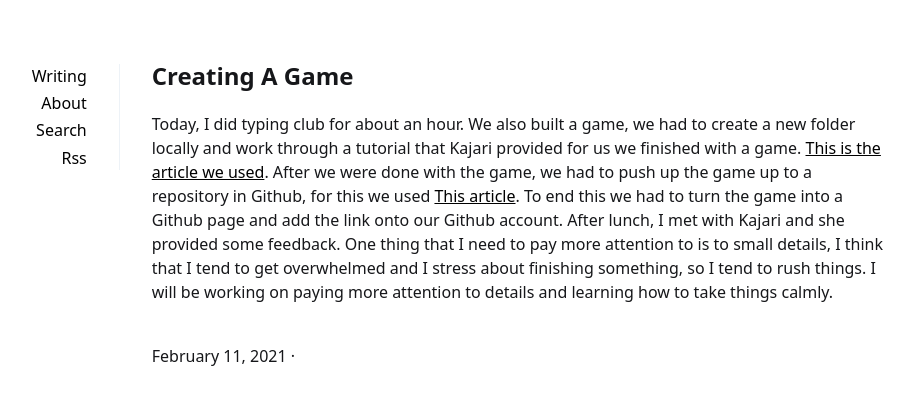
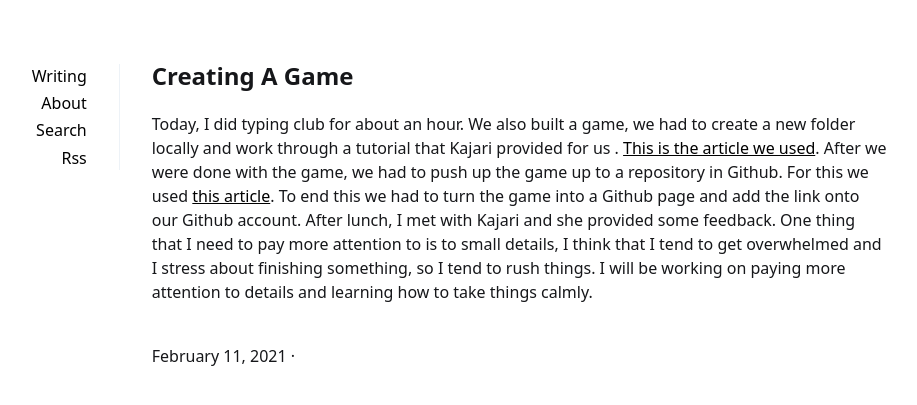
Before and after one commit to celestem406/celestem406.Github.io, a Jekyll site: the page built from _posts/2021-02-11-Creating-A-Game.md, in a window 1280 px wide. Shown: the top 405 px of the page, without its empty margins (201-1118 px from the left). Built offline with Jekyll 4.4.1, drawn with Linux system fonts in a browser that asks for light colours; a file with an impossible date is left out.

Commit message:
I fixed a couple of things

```diff
--- a/_posts/2021-02-11-Creating-A-Game.md
+++ b/_posts/2021-02-11-Creating-A-Game.md
@@ -5,5 +5,6 @@ description:
 summary:
 tags:
 ---
-Today, I did typing club for about an hour. We also built a game, we had to create a new folder locally and work through a tutorial that Kajari provided for us we finished with a game. [This is the article we used](https://developer.mozilla.org/en-US/docs/Games/Tutorials/2D_Breakout_game_pure_JavaScript). After we were done with the game, we had to push up the game up to a repository in Github, for this we used [This article](https://docs.github.com/en/github/importing-your-projects-to-github/adding-an-existing-project-to-github-using-the-command-line). To end this we had to turn the game into a Github page and add the link onto our Github account.
+Today, I did typing club for about an hour. We also built a game, we had to create a new folder locally and work through a tutorial that Kajari provided for us . [This is the article we used](https://developer.mozilla.org/en-US/docs/Games/Tutorials/2D_Breakout_game_pure_JavaScript).
+After we were done with the game, we had to push up the game up to a repository in Github. For this we used [this article](https://docs.github.com/en/github/importing-your-projects-to-github/adding-an-existing-project-to-github-using-the-command-line). To end this we had to turn the game into a Github page and add the link onto our Github account.
 After lunch, I met with Kajari and she provided some feedback. One thing that I need to pay more attention to is to small details, I think that I tend to get overwhelmed and I stress about finishing something, so I tend to rush things. I will be working on paying more attention to details and learning how to take things calmly.
```
